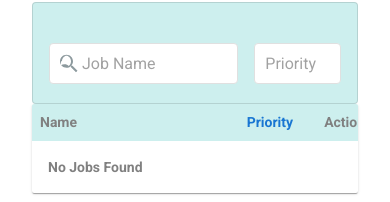
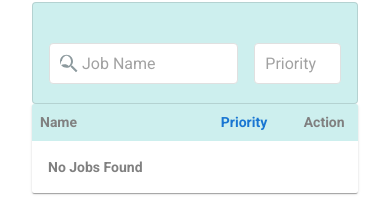
Before and after one commit to alisahindev/rise-assignment, a Next.js app: page / in a window 390 px wide. Shown: the part 498-700 px from the top of the page. Built offline with nearby package versions, Linux system fonts and the light colour scheme.

Commit message:
List responsive fixed

```diff
--- a/src/@core/components/job-list/JobListContent.tsx
+++ b/src/@core/components/job-list/JobListContent.tsx
@@ -23,9 +23,16 @@ import DeleteModal from "../modal/DeleteModal";
 import EditModal from "../modal/EditModal";
 
 const breakpoints = {
-  jobName: 8,
-  jobPriority: 3,
-  action: 1,
+  xs: {
+    jobName: 7,
+    jobPriority: 3,
+    action: 2,
+  },
+  md: {
+    jobName: 8,
+    jobPriority: 3,
+    action: 1,
+  },
 };
 
 const JobListContent = () => {
@@ -49,7 +56,7 @@ const JobListContent = () => {
               p: 1,
             }}
           >
-            <Grid item xs={breakpoints.jobName}>
+            <Grid item md={breakpoints.md.jobName} xs={breakpoints.xs.jobName}>
               <Typography
                 variant='body2'
                 color={sort.sortBy === "jobName" ? "primary" : "GrayText"}
@@ -65,7 +72,11 @@ const JobListContent = () => {
                 Name
               </Typography>
             </Grid>
-            <Grid item xs={breakpoints.jobPriority}>
+            <Grid
+              item
+              md={breakpoints.md.jobPriority}
+              xs={breakpoints.xs.jobPriority}
+            >
               <Typography
                 variant='body2'
                 color={sort.sortBy === "jobPriority" ? "primary" : "GrayText"}
@@ -81,7 +92,12 @@ const JobListContent = () => {
                 Priority
               </Typography>
             </Grid>
-            <Grid item xs={breakpoints.action} textAlign='center'>
+            <Grid
+              item
+              md={breakpoints.md.action}
+              xs={breakpoints.xs.action}
+              textAlign='center'
+            >
               <Typography variant='body2' color={"GrayText"} fontWeight={700}>
                 Action
               </Typography>
@@ -105,10 +121,18 @@ const JobListContent = () => {
                   <ListItem key={job.id} disablePadding>
                     <ListItemButton sx={{ p: 1, py: 2 }} disableTouchRipple>
                       <Grid container>
-                        <Grid item xs={breakpoints.jobName}>
+                        <Grid
+                          item
+                          md={breakpoints.md.jobName}
+                          xs={breakpoints.xs.jobName}
+                        >
                           <ListItemText primary={job.jobName} />
                         </Grid>
-                        <Grid item xs={breakpoints.jobPriority}>
+                        <Grid
+                          item
+                          md={breakpoints.md.jobPriority}
+                          xs={breakpoints.xs.jobPriority}
+                        >
                           <Chip
                             label={job.jobPriority?.label}
                             sx={{
@@ -122,7 +146,11 @@ const JobListContent = () => {
                             }}
                           />
                         </Grid>
-                        <Grid item xs={breakpoints.action}>
+                        <Grid
+                          item
+                          md={breakpoints.md.action}
+                          xs={breakpoints.xs.action}
+                        >
                           <Stack
                             direction='row'
                             justifyContent={"center"}
```
